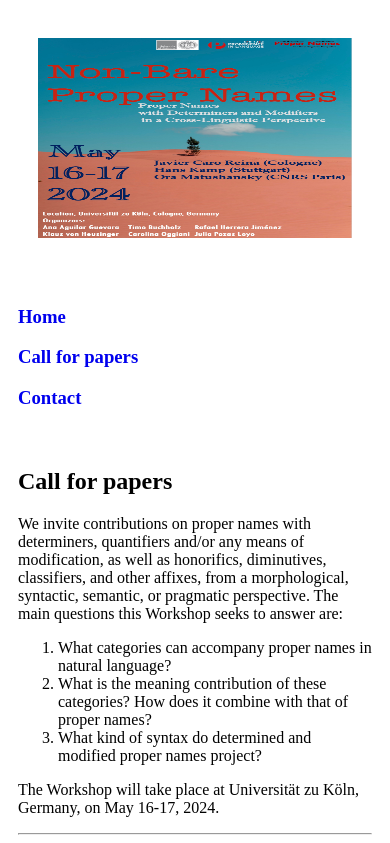
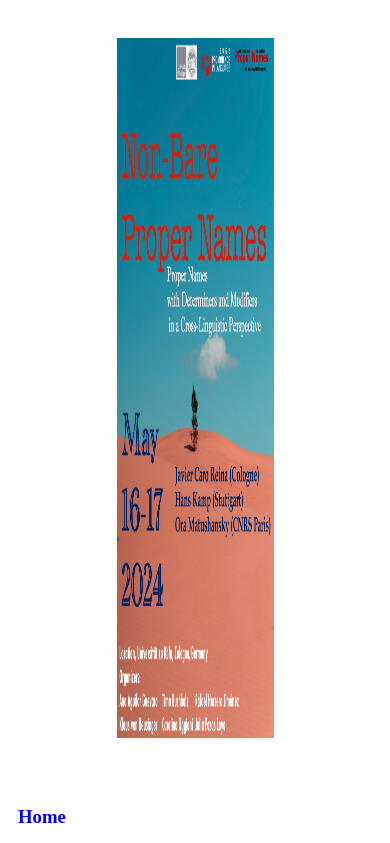
Before and after one commit to detmod/detmodkoln, a plain HTML site: page call.html in a window 390 px wide. Shown: the top 843 px of the page. Drawn offline with Linux system fonts and the light colour scheme.

Commit message:
css changes logo

```diff
--- a/detmod.css
+++ b/detmod.css
@@ -66,7 +66,7 @@ body {
     width: 100%;
   }
   #logo {
-        max-height: 200px;
-        width: 100%;
+        max-height: 800px;
+        width: 50%;
     }
 }
```
